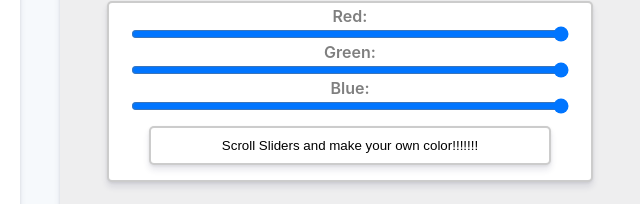
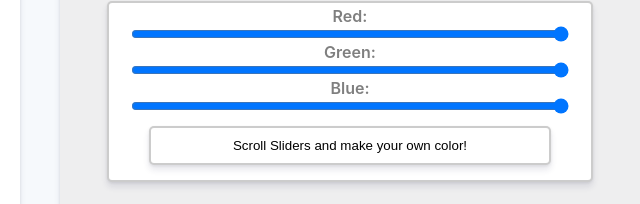
Before and after one commit to hetetet/paintJs, a plain HTML site: page index.html in a window 1280 px wide. Shown: the part 505-709 px from the top of the page, 640-1280 px from the left. Drawn offline with Linux system fonts and the light colour scheme.

Commit message:
Update index.html

```diff
--- a/index.html
+++ b/index.html
@@ -55,7 +55,7 @@
                     Red: <input type="range" id="red" value="255" min="0" max="255">
                     Green: <input type="range" id="green" value="255" min="0" max="255">
                     Blue: <input type="range" id="blue" value="255" min="0" max="255">
-                    <button id="generate">Scroll Sliders and make your own color!!!!!!!</button>
+                    <button id="generate">Scroll Sliders and make your own color!</button>
                 </div>
 
 
```
